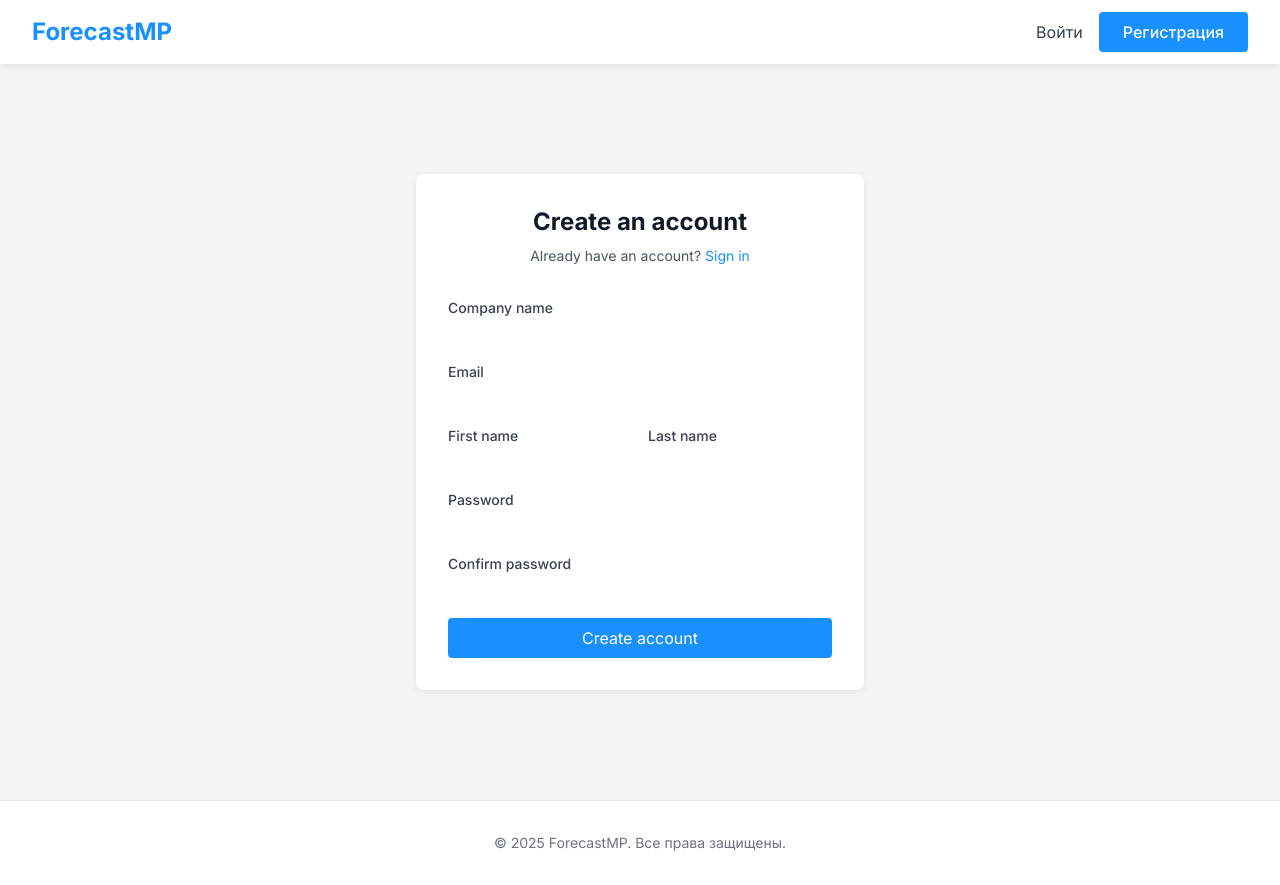
After one commit to Lebedew25/ForecastMP-v2, a Django app: page /accounts/register/ in a window 1280 px wide. The commit adds this page. Run offline with Django 4.2, Linux system fonts and the light colour scheme; parts of the project's set-up code (start-up, migrations or seed data) failed here and were passed over; some libraries are stand-ins or nearby versions.

Commit message:
feat(accounts): add user registration with company and trial subscription
- Implement public registration view to create user, company, and trial subscription
- Add URL route for registration page
- Update login and registration templates to link to registration page
- Enforce password validation and unique email constraints
- Create subscription with 14-day trial period upon registration
- Implement atomic transaction for user and company creation
- Add UI tests for registration page load and successful registration flow

```diff
--- a/accounts/urls.py
+++ b/accounts/urls.py
@@ -5,6 +5,7 @@ app_name = 'accounts'
 
 urlpatterns = [
     path('login/', views.user_login, name='login'),
+    path('register/', views.register, name='register'),
     path('logout/', views.user_logout, name='logout'),
     path('settings/', views.settings_view, name='settings'),
     path('subscription/', views.subscription_view, name='subscription'),
--- a/accounts/views.py
+++ b/accounts/views.py
@@ -4,8 +4,63 @@ from django.contrib.auth.decorators import login_required
 from django.contrib import messages
 from django.views.decorators.cache import never_cache
 from django.conf import settings
+from django.contrib.auth import get_user_model
+from django.contrib.auth.password_validation import validate_password
+from django.core.exceptions import ValidationError
+from django.db import transaction
 from urllib.parse import urlparse
-from accounts.models import Company
+from accounts.models import Company, Subscription
+from datetime import date, timedelta
+
+User = get_user_model()
+
+
+def register(request):
+    """Public registration for a new company and user"""
+    if request.user.is_authenticated:
+        return redirect('home')
+
+    if request.method == 'POST':
+        company_name = (request.POST.get('company_name') or '').strip()
+        email = (request.POST.get('email') or '').strip().lower()
+        first_name = (request.POST.get('first_name') or '').strip()
+        last_name = (request.POST.get('last_name') or '').strip()
+        password1 = request.POST.get('password1') or ''
+        password2 = request.POST.get('password2') or ''
+
+        if not company_name or not email or not password1:
+            messages.error(request, 'Company name, email, and password are required.')
+        elif password1 != password2:
+            messages.error(request, 'Passwords do not match.')
+        elif User.objects.filter(email=email).exists():
+            messages.error(request, 'User with this email already exists.')
+        else:
+            try:
+                validate_password(password1)
+            except ValidationError as exc:
+                messages.error(request, ' '.join(exc.messages))
+            else:
+                with transaction.atomic():
+                    company = Company.objects.create(name=company_name)
+                    user = User.objects.create_user(
+                        email=email,
+                        password=password1,
+                        first_name=first_name,
+                        last_name=last_name,
+                        company=company,
+                        role='ADMIN'
+                    )
+                    today = date.today()
+                    Subscription.objects.create(
+                        company=company,
+                        status='TRIAL',
+                        trial_start_date=today,
+                        trial_end_date=today + timedelta(days=14)
+                    )
+                login(request, user)
+                return redirect('onboarding:wizard')
+
+    return render(request, 'account/register.html')
 
 def user_login(request):
     """Custom login view for regular users"""
--- a/templates/account/login.html
+++ b/templates/account/login.html
@@ -75,7 +75,7 @@
                 <!-- Sign up link -->
                 <p class="text-center text-sm text-gray-600 mt-6">
                     {% trans "Нет аккаунта?" %}
-                    <a href="#" class="font-medium text-primary hover:text-primary-dark">
+                    <a href="{% url 'accounts:register' %}" class="font-medium text-primary hover:text-primary-dark">
                         {% trans "Зарегистрироваться" %}
                     </a>
                 </p>
--- /dev/null
+++ b/templates/account/register.html
@@ -0,0 +1,58 @@
+{% extends "base_public.html" %}
+{% load i18n %}
+
+{% block title %}Register{% endblock %}
+
+{% block content %}
+<div class="min-h-[calc(100vh-4rem)] flex items-center justify-center py-12 px-4 sm:px-6 lg:px-8">
+    <div class="max-w-md w-full space-y-8 bg-white p-8 rounded-lg shadow-soft">
+        <div>
+            <h2 class="text-2xl font-bold text-gray-900 text-center">Create an account</h2>
+            <p class="mt-2 text-sm text-gray-600 text-center">
+                Already have an account? <a href="{% url 'accounts:login' %}" class="text-primary hover:text-primary-dark">Sign in</a>
+            </p>
+        </div>
+
+        {% if messages %}
+            <div class="space-y-2">
+                {% for message in messages %}
+                    <div class="text-sm text-red-600">{{ message }}</div>
+                {% endfor %}
+            </div>
+        {% endif %}
+
+        <form method="post" class="space-y-4">
+            {% csrf_token %}
+            <div>
+                <label class="block text-sm font-medium text-gray-700">Company name</label>
+                <input type="text" name="company_name" required class="mt-1 w-full rounded border-gray-300 focus:border-primary focus:ring-primary" />
+            </div>
+            <div>
+                <label class="block text-sm font-medium text-gray-700">Email</label>
+                <input type="email" name="email" required class="mt-1 w-full rounded border-gray-300 focus:border-primary focus:ring-primary" />
+            </div>
+            <div class="grid grid-cols-1 sm:grid-cols-2 gap-4">
+                <div>
+                    <label class="block text-sm font-medium text-gray-700">First name</label>
+                    <input type="text" name="first_name" class="mt-1 w-full rounded border-gray-300 focus:border-primary focus:ring-primary" />
+                </div>
+                <div>
+                    <label class="block text-sm font-medium text-gray-700">Last name</label>
+                    <input type="text" name="last_name" class="mt-1 w-full rounded border-gray-300 focus:border-primary focus:ring-primary" />
+                </div>
+            </div>
+            <div>
+                <label class="block text-sm font-medium text-gray-700">Password</label>
+                <input type="password" name="password1" required class="mt-1 w-full rounded border-gray-300 focus:border-primary focus:ring-primary" />
+            </div>
+            <div>
+                <label class="block text-sm font-medium text-gray-700">Confirm password</label>
+                <input type="password" name="password2" required class="mt-1 w-full rounded border-gray-300 focus:border-primary focus:ring-primary" />
+            </div>
+            <button type="submit" class="w-full bg-primary text-white py-2 px-4 rounded hover:bg-primary-dark transition-colors">
+                Create account
+            </button>
+        </form>
+    </div>
+</div>
+{% endblock %}
--- a/templates/base_public.html
+++ b/templates/base_public.html
@@ -16,7 +16,7 @@
                         <a href="{% url 'accounts:login' %}" class="text-gray-700 hover:text-primary transition-colors">
                             {% trans "Войти" %}
                         </a>
-                        <a href="#"
+                        <a href="{% url 'accounts:register' %}"
                            class="bg-primary hover:bg-primary-dark text-white font-medium py-2 px-6 rounded shadow-sm hover:shadow-md transition-all duration-200">
                             {% trans "Регистрация" %}
                         </a>
```
Also changed, not shown: tests_ui.py (+33 -1 lines).
